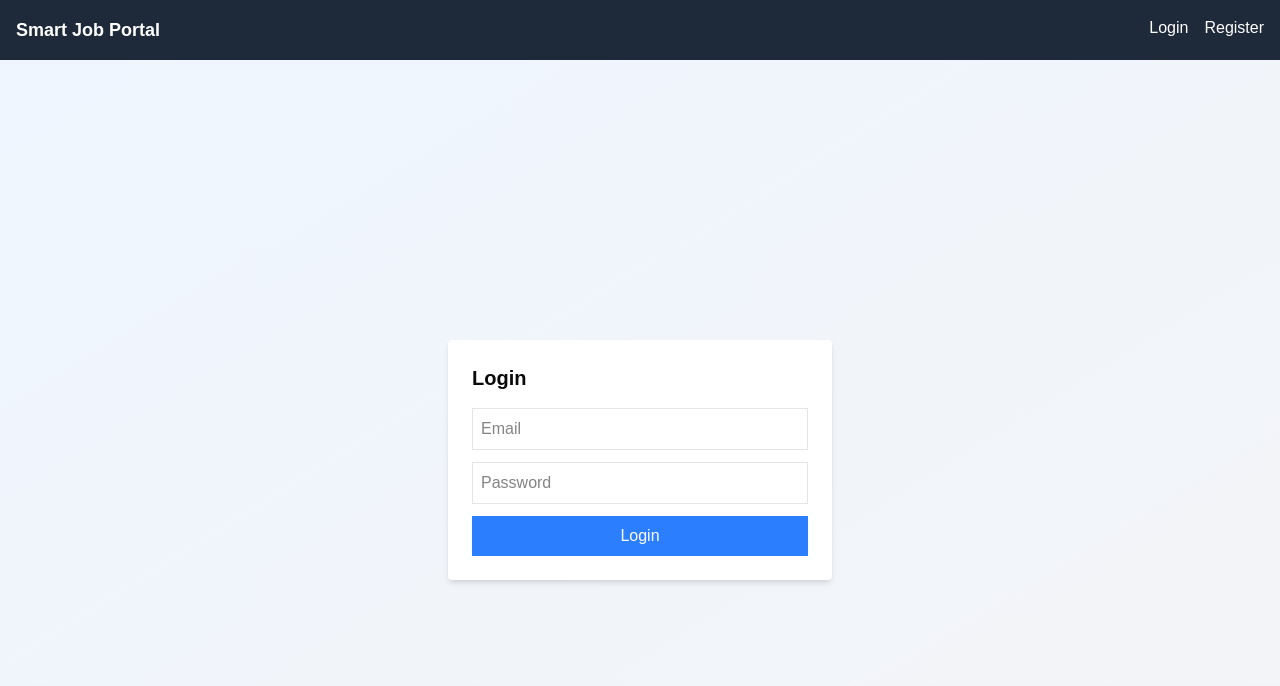
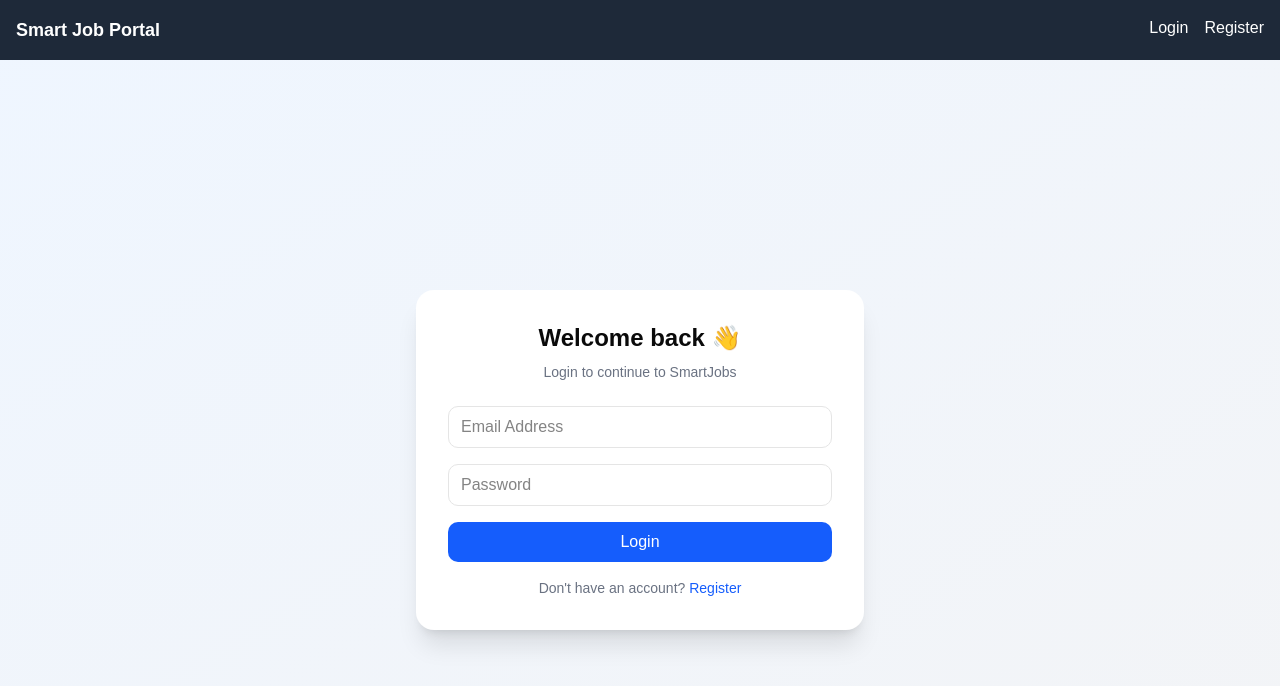
Before and after one commit to Ishu-47/next-gen-job-portal, a React (Vite) app in the folder smartjobportal_frontend/: page /login in a window 1280 px wide. Shown: the top 686 px of the page. Built offline with nearby package versions, Linux system fonts and the light colour scheme.

Commit message:
feat: enhance login page with improved styling and user guidance

```diff
--- a/smartjobportal_frontend/src/pages/Login.jsx
+++ b/smartjobportal_frontend/src/pages/Login.jsx
@@ -38,29 +38,47 @@ function Login() {
 
     return (
         <div className="flex justify-center items-center min-h-screen bg-linear-to-br from-blue-50 to-gray-100 px-4">
+            <div className="w-full max-w-md bg-white shadow-xl rounded-2xl p-8">
+                <h2 className="text-2xl font-bold text-center mb-2">
+                    Welcome back 👋
+                </h2>
+
+            <p className="text-sm text-gray-500 text-center mb-6">
+                Login to continue to SmartJobs
+            </p>
             <form
                 onSubmit={handleSubmit}
-                className="bg-white p-6 shadow-md rounded w-96">
-                <h2 className="text-xl font-bold mb-4">Login</h2>
-
+                className="space-y-4">
 
                 <input
                     type="email"
-                    placeholder="Email"
-                    className="border p-2 w-full mb-3"
+                    placeholder="Email Address"
+                    className="w-full border rounded-lg px-3 py-2 focus:outline-none focus:ring-blue-500"
+                    value={email}
                     onChange={(e) => setEmail(e.target.value)}
+                    required
                 />
                 <input
                     type="password"
                     placeholder="Password"
-                    className="border p-2 w-full mb-3"
+                    className="w-full border rounded-lg px-3 py-2 focus:outline-none focus:ring-blue-500"
+                    value={password}
                     onChange={(e) => setPassword(e.target.value)}
+                    required
                 />
 
-                <button className="bg-blue-500 text-white p-2 w-full">
-                    Login
+                <button type="submit" disabled={loading}
+                 className="w-full bg-blue-600 text-white py-2 rounded-lg hover:bg-blue-700 transition">
+                    {loading ? "Logging in.." : "Login"}
                 </button>
             </form>
+            <p className="text-sm text-center mt-4 text-gray-500">
+                Don't have an account?{" "}
+                <span className="text-blue-600 cursor-pointer hover:underline" onClick={()=> navigate("/register")}>
+                    Register
+                </span>
+            </p>
+            </div>
         </div>
     );
 };
```
